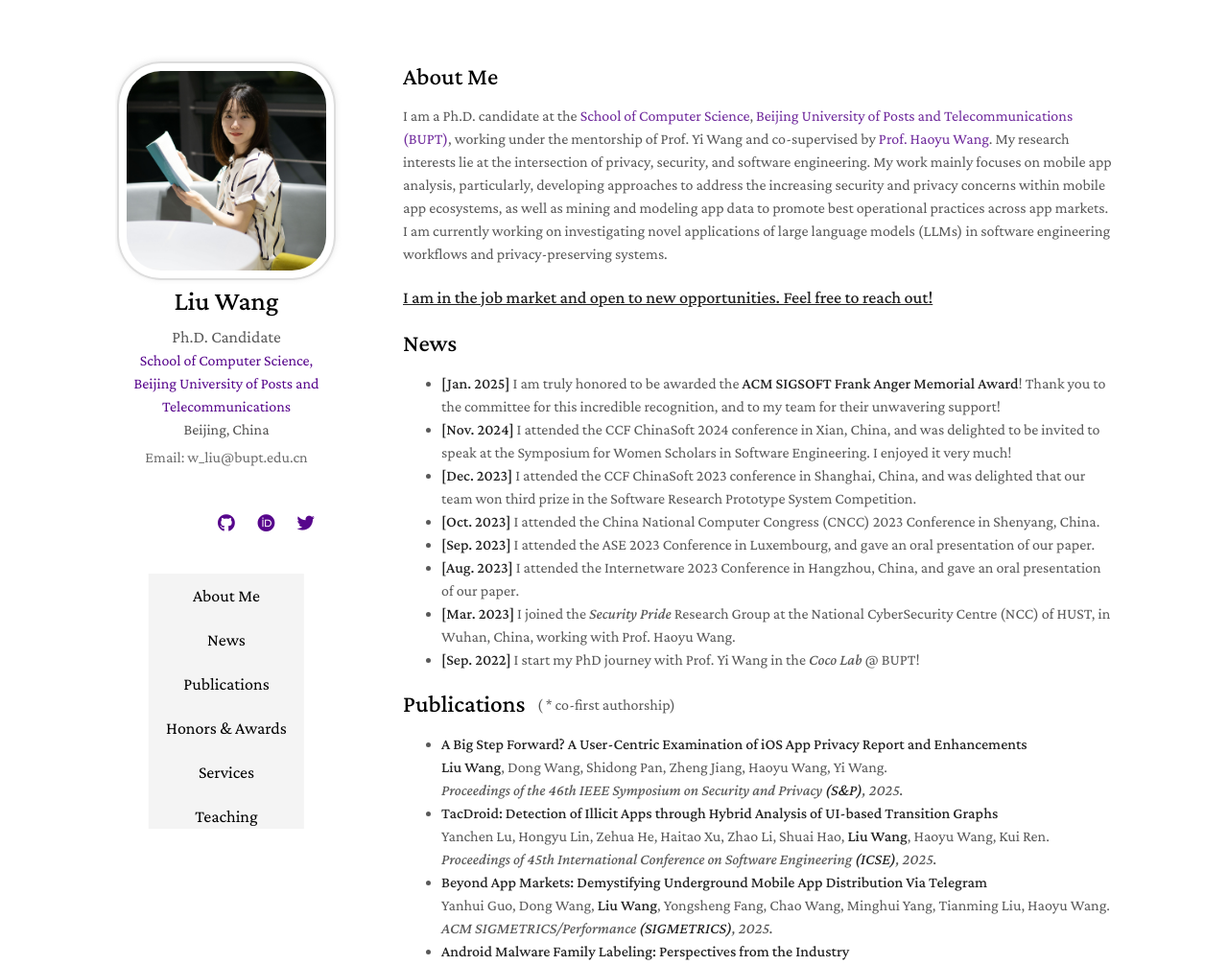
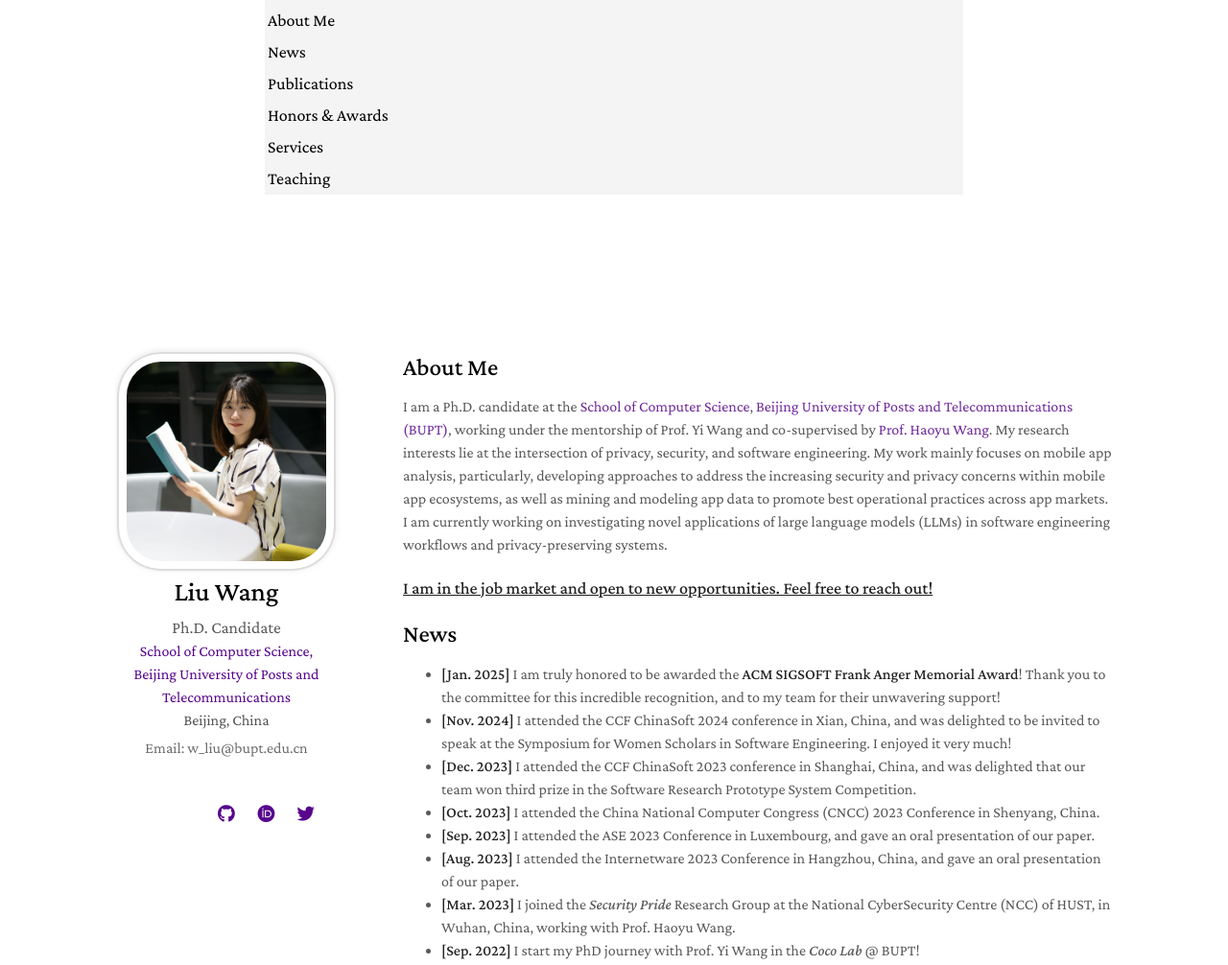
Before and after one commit to liuer-wang/liuer-wang.github.io, a plain HTML site: page index.html in a window 1280 px wide. Shown: the top 1006 px of the page at 96% size. Drawn offline with nearby package versions, Linux system fonts and the light colour scheme; some icons are missing; files whose address does not match are found by name.

Commit message:
Add files via upload

```diff
--- a/index.html
+++ b/index.html
@@ -46,6 +46,17 @@
 
   <body>
     <div class="wrapper">
+      <!-- 顶部导航栏 -->
+      <nav class="sidebar">
+        <ul>
+          <li><a href="#about-me">About Me</a></li>
+          <li><a href="#news">News</a></li>
+          <li><a href="#publications">Publications</a></li>
+          <li><a href="#awards">Honors &amp; Awards</a></li>
+          <li><a href="#services">Services</a></li>
+          <li><a href="#teaching">Teaching</a></li>
+        </ul>
+      </nav>
       <header>
         <a class="image avatar"
           ><img src="./assets/img/avatar.jpg" alt="avatar" />
@@ -116,29 +127,6 @@
           </a>
         </div>
         <br />
-        <!-- 左侧导航栏 -->
-        <div class="sidebar">
-          <ul>
-            <li><a href="#about-me">About Me</a></li>
-            <li><a href="#news">News</a></li>
-            <li><a href="#publications">Publications</a></li>
-            <li><a href="#awards">Honors &amp; Awards</a></li>
-            <li><a href="#services">Services</a></li>
-            <li><a href="#teaching">Teaching</a></li>
-            <!-- 添加更多导航链接 -->
-          </ul>
-        </div>
-
-        <!-- <nav>
-        <ul>
-          <li><a href="#about-me">About Me</a></li>
-          <li><a href="#news">News</a></li>
-          <li><a href="#publications">Publications</a></li>
-          <li><a href="#awards">Honors &amp; Awards</a></li>
-          <li><a href="#services">Services</a></li>
-          <li><a href="#teaching">Teaching</a></li>
-        </ul>
-      </nav> -->
       </header>
       <section>
         <h2 id="about-me">About Me</h2>
@@ -183,7 +171,7 @@
   <a href="https://shenaow.github.io/" target="_blank"> Shenao Wang</a>,
 </p> -->
 
-        <!-- <p>Outside of academia, I began my journey as a professional swimmer at the age of 5 and went on to achieve several regional and national championships. I’m also passionate about Chinese calligraphy, and my artwork has been exhibited in top galleries and museums including the <a href="http://www.namoc.org/" target="_blank"> National Art Museum of China (Beijing)</a>. In addition, I am also interested in oil painting, and aeromodelling.</p>  -->
+        <!-- <p>Outside of academia, I began my journey as a professional swimmer at the age of 5 and went on to achieve several regional and national championships. I'm also passionate about Chinese calligraphy, and my artwork has been exhibited in top galleries and museums including the <a href="http://www.namoc.org/" target="_blank"> National Art Museum of China (Beijing)</a>. In addition, I am also interested in oil painting, and aeromodelling.</p>  -->
 
         <!-- <h2 id="research-interests">Research Interests</h2>
 <ul>
```
